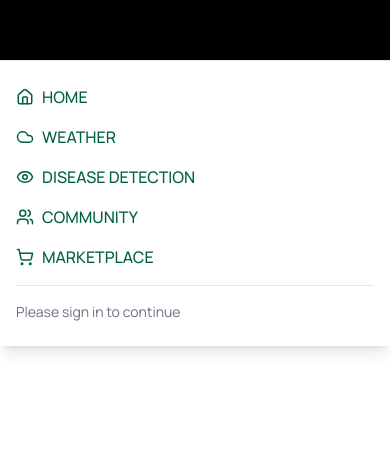
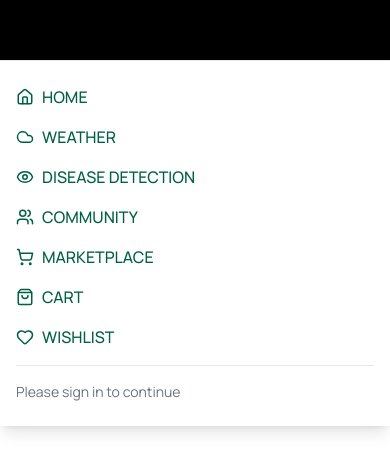
Before and after one commit to shingari2004/farminnovate, a Next.js app: page /checkout in a window 390 px wide. Both pictures are taken after a click on the button "Toggle menu". Shown: the top 472 px of the page. Built offline with nearby package versions, Linux system fonts and the light colour scheme; no server answers.

Commit message:
frontend-changes

```diff
--- a/components/Header.tsx
+++ b/components/Header.tsx
@@ -221,6 +221,20 @@ export default function Header() {
                 <ShoppingCart size={18} />
                 <span className="font-medium">MARKETPLACE</span>
               </Link>
+              <Link
+                href="/cart"
+                className="flex items-center space-x-2  focus:text-yellow-400 hover:text-yellow-400 transition-colors"
+              >
+                <ShoppingBag size={18} />
+                <span className="font-medium">CART</span>
+              </Link>
+              <Link
+                href="/wishlist"
+                className="flex items-center space-x-2  focus:text-yellow-400 hover:text-yellow-400 transition-colors"
+              >
+                <Heart size={18} />
+                <span className="font-medium">WISHLIST</span>
+              </Link>
             </nav>
 
             {/* Additional mobile-specific actions can go here */}
```
